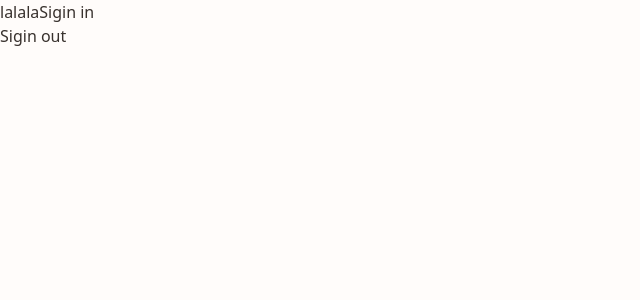
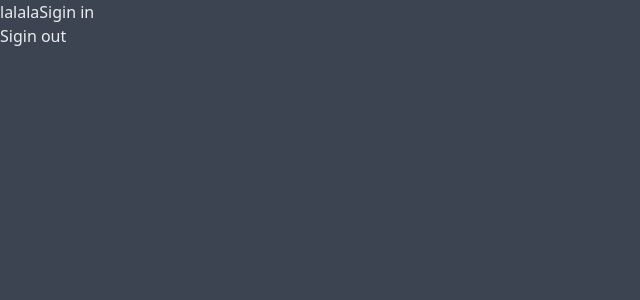
Before and after one commit to fromiron/sitter-web, a Next.js app in the folder frontend/: page / in a window 1280 px wide. Shown: the top 300 px of the page, without its empty margins (0-640 px from the left). Built offline with nearby package versions, Linux system fonts and the light colour scheme.

Commit message:
theme color セット

```diff
--- a/frontend/tailwind.config.js
+++ b/frontend/tailwind.config.js
@@ -1,27 +1,38 @@
 /** @type {import('tailwindcss').Config} */
 
-const PRIMARY_COLOR = "#fa8072"
-const PRIMARY_COLOR_FOCUS = "#c8665b"
-
 module.exports = {
-    content: ["./pages/**/*.{js,ts,jsx,tsx}", "./components/**/*.{js,ts,jsx,tsx}",], theme: {
+    content: [
+        "./pages/**/*.{js,ts,jsx,tsx}",
+        "./components/**/*.{js,ts,jsx,tsx}",
+    ],
+    theme: {
         extend: {},
-    }, daisyui: {
-        themes: [{
-            dwarf: {
-                primary: "#fa8072",
-                "primary-accent": "#fa8072",
-                secondary: "#5C6AC4",
-                accent: "#FFEC00",
-                neutral: "#161D25",
-                "base-100": "#fffcfa",
-                "base-200": "#D2D2D2",
-                "base-300": "#919EAB",
-                info: "#3ABFF8",
-                success: "#36D399",
-                warning: "#FBBD23",
-                error: "#F87272",
+    },
+    daisyui: {
+        themes: [
+            {
+                dwarf: {
+                    primary: "#5c3cab",
+                    "primary-focus": "#42275d",
+                    "primary-content": "#2e1e57",
+                    secondary: "#ff73be",
+                    "secondary-focus": "#b9508a",
+                    "secondary-content": "#6a3a54",
+                    accent: "#37cdbe",
+                    "accent-focus": "#2aa79b",
+                    "accent-content": "#ffffff",
+                    neutral: "#110f1c",
+                    "base-100": "#3d4451",
+                    "base-200": "#2a2e37",
+                    "base-300": "#16181d",
+                    "base-content": "#ebecf0",
+                    info: "#66c6ff",
+                    success: "#87d039",
+                    warning: "#e2d562",
+                    error: "#ff6f6f",
+                },
             },
-        },],
-    }, plugins: [require("daisyui")],
+        ],
+    },
+    plugins: [require("daisyui")],
 };
```
